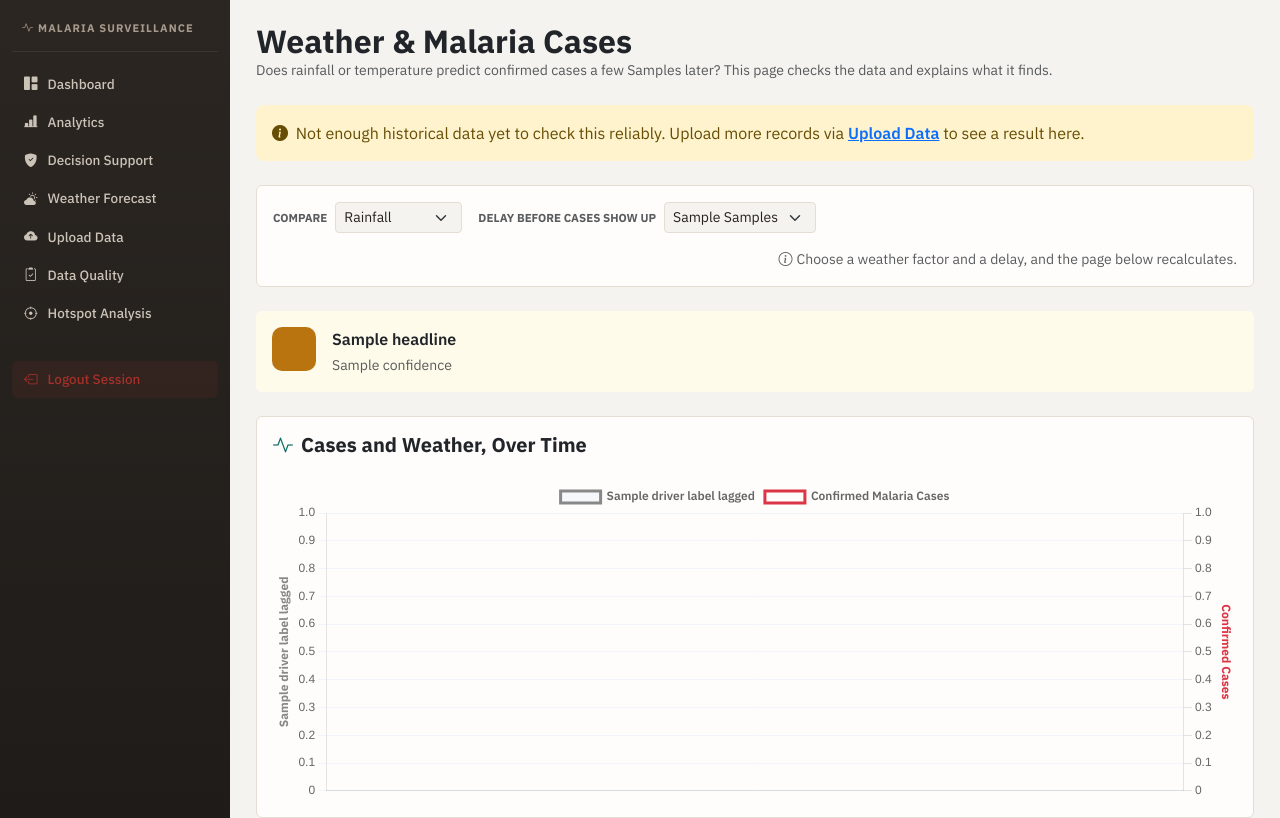
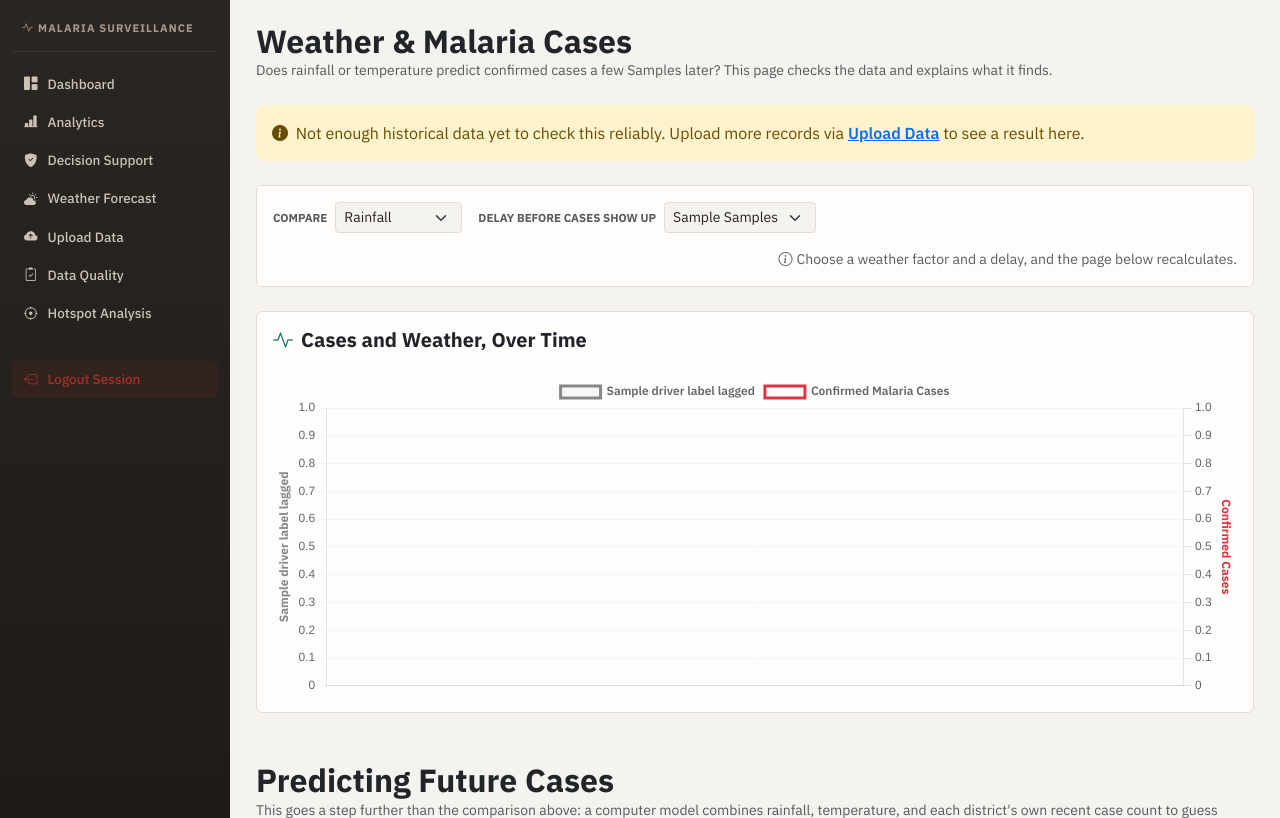
Before and after one commit to LadyStephania/Malaria-analytics-, a Django app: template core_project/malaria/templates/analytics.html in a window 1280 px wide. Shown: the top 818 px of the page. Run offline with Django 5.2, Linux system fonts and the light colour scheme; tables that the repository leaves empty hold one stand-in row (values such as "Sample post"); the template is opened without the code that fills it: values that come from a table or form of the project are taken from there, most other values are stand-ins (such as "Sample title", 1, 10 or a date in 2020).

Commit message:
Analytics: remove the plain-language verdict banner
Per request - the correlation section's colored "Rainfall has a weak
link..." summary card is gone.

Co-Authored-By: Claude Sonnet 5 <noreply@anthropic.com>

```diff
--- a/core_project/malaria/templates/analytics.html
+++ b/core_project/malaria/templates/analytics.html
@@ -52,20 +52,6 @@
     <span class="text-muted small ms-auto"><i class="bi bi-info-circle me-1"></i>Choose a weather factor and a delay, and the page below recalculates.</span>
 </form>
 
-{% if plain_summary %}
-<!-- Plain-language verdict, up front -->
-<div class="premium-card mb-4 border-0" style="background: {% if plain_summary.confidence_tone == 'success' %}#f0fdf4{% else %}#fffbeb{% endif %};">
-    <div class="d-flex align-items-start gap-3">
-        <div class="icon-box {% if plain_summary.confidence_tone == 'success' %}bg-success{% else %}bg-warning{% endif %} bg-opacity-15 {% if plain_summary.confidence_tone == 'success' %}text-success{% else %}text-warning{% endif %}" style="width:44px; height:44px; border-radius:10px; display:flex; align-items:center; justify-content:center; flex-shrink:0;">
-            <i class="bi {% if plain_summary.confidence_tone == 'success' %}bi-check-lg{% else %}bi-question-lg{% endif %} fs-5"></i>
-        </div>
-        <div>
-            <p class="fw-semibold text-dark mb-1">{{ plain_summary.headline }}</p>
-            <p class="text-muted small mb-0">{{ plain_summary.confidence }}</p>
-        </div>
-    </div>
-</div>
-{% endif %}
 
 <!-- Chart -->
 <div class="premium-card mb-4">
```
